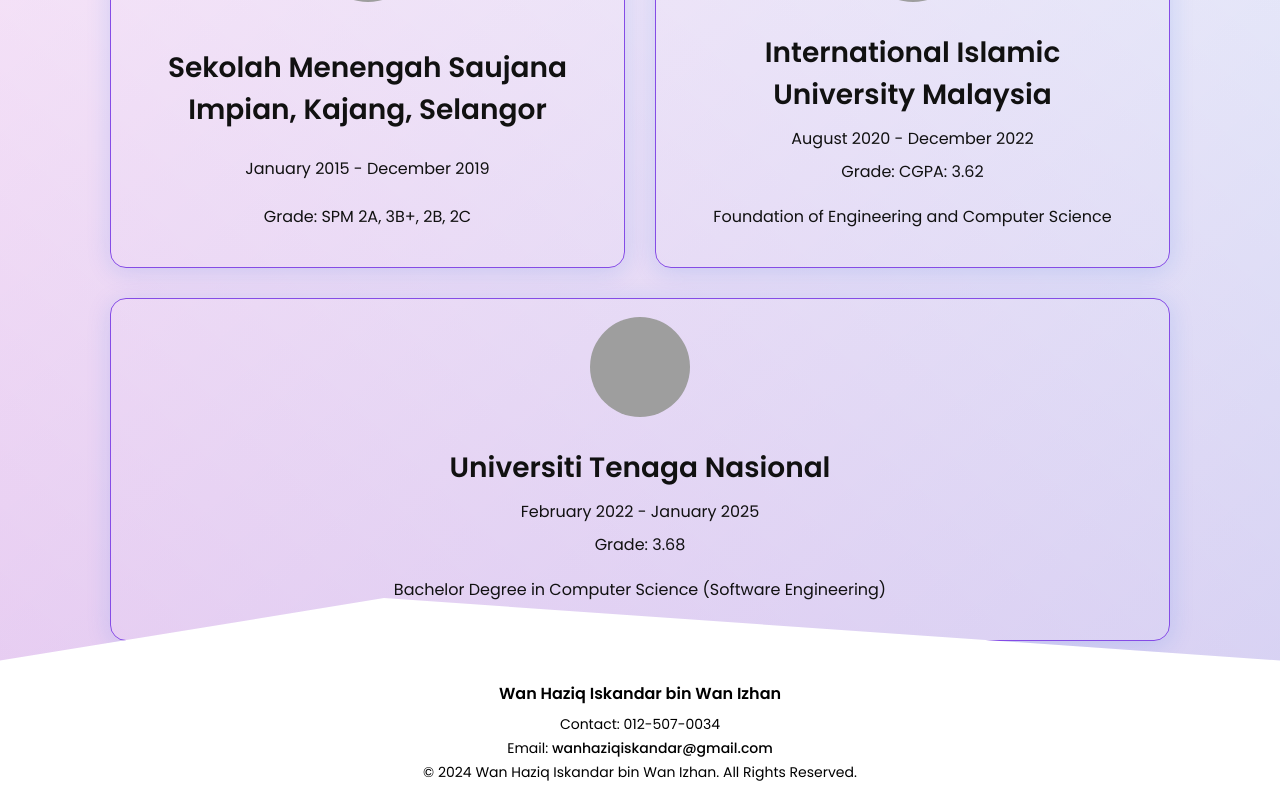
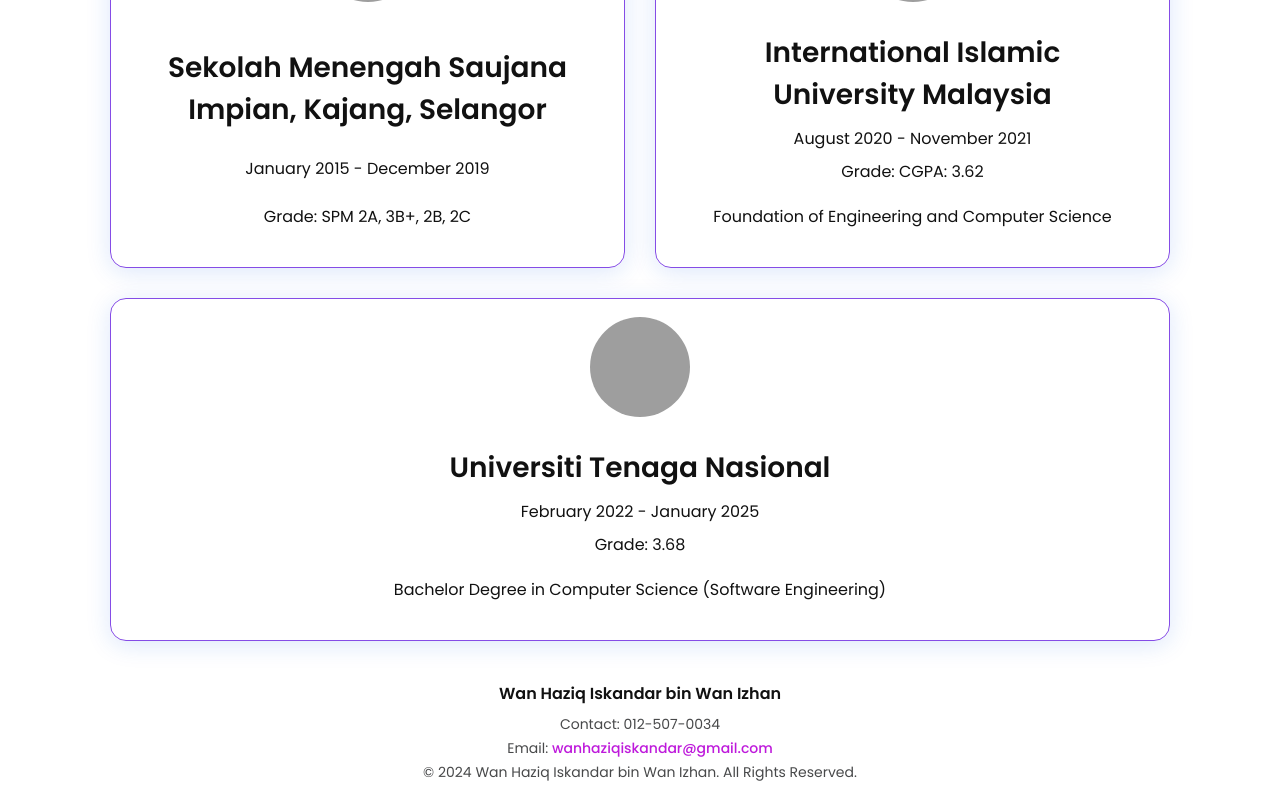
Before and after one commit to wanhaziqiskandar/eportfolio, a React (Create React App) app: page / in a window 1280 px wide. Shown: the part 3200-4006 px from the top of the page. Built offline with nearby package versions, Linux system fonts and the light colour scheme; grey boxes are pictures that could not be loaded.

Commit message:
remove wrapper

```diff
--- a/src/App.js
+++ b/src/App.js
@@ -19,13 +19,6 @@
   width: 100%;
   height: 100%;
   overflow-x: hidden;
-`;
-
-const Wrapper = styled.div`
-  background: linear-gradient(38.73deg, rgba(204, 0, 187, 0.15) 0%, rgba(201, 32, 184, 0) 50%),
-              linear-gradient(141.27deg, rgba(0, 70, 209, 0) 50%, rgba(0, 70, 209, 0.15) 100%);
-  width: 100%;
-  clip-path: polygon(0 0, 100% 0, 100% 100%,30% 98%, 0 100%);
 `;
 
 const ToggleButton = styled.button`
@@ -56,6 +49,7 @@
   };
 
   return (
+    <div>
     <ThemeProvider theme={isDarkMode ? darkTheme : lightTheme}>
       <Router>
         <NavBar />
@@ -64,18 +58,17 @@
             {isDarkMode ? 'Light Mode' : 'Dark Mode'}
           </ToggleButton>
           <Hero />
-          <Wrapper>
             <Expertise />
             <br />
             <Experience />
             <br />
             <Projects />
             <Education />
-          </Wrapper>
           <Footer />
         </Body>
       </Router>
     </ThemeProvider>
+    </div>
   );
 };
 
--- a/src/components/Footer/index.js
+++ b/src/components/Footer/index.js
@@ -2,8 +2,8 @@
 import styled from '@emotion/styled';
 
 const FooterContainer = styled.footer`
-  background-color: white;
-  color: ${({ theme }) => theme.white};
+  background-color: ${({ theme }) => theme.bg};  // Use theme background color
+  color: ${({ theme }) => theme.text_secondary};  // Use theme text color
   text-align: center;
   padding: 20px 10px;
   position: relative;
@@ -14,22 +14,21 @@
 const FooterText = styled.p`
   margin: 3px 0;
   font-size: 14px;
-  color: black;
+  color: ${({ theme }) => theme.text_secondary};  // Use theme text color
 `;
 
 const FooterTitle = styled.h4`
   font-size: 16px;
   font-weight: 600;
   margin-bottom: 8px;
-  color: black;
+  color: ${({ theme }) => theme.text_primary};  // Use theme primary text color
 `;
 
 const FooterLink = styled.a`
-  color: ${({ theme }) => theme.white};
+  color: ${({ theme }) => theme.primary};  // Use theme primary color
   text-decoration: none;
   font-weight: 500;
   font-size: 14px;
-  color: black;
   &:hover {
     text-decoration: underline;
   }
--- a/src/data/constants.js
+++ b/src/data/constants.js
@@ -156,7 +156,7 @@
       id: 1,
       img: "https://upload.wikimedia.org/wikipedia/en/3/31/International_Islamic_University_Malaysia_emblem.svg",
       school: "International Islamic University Malaysia",
-      date: "August 2020 - December 2022",
+      date: "August 2020 - November 2021",
       grade: "CGPA: 3.62",
       foundation: "Foundation of Engineering and Computer Science"
     },
```
